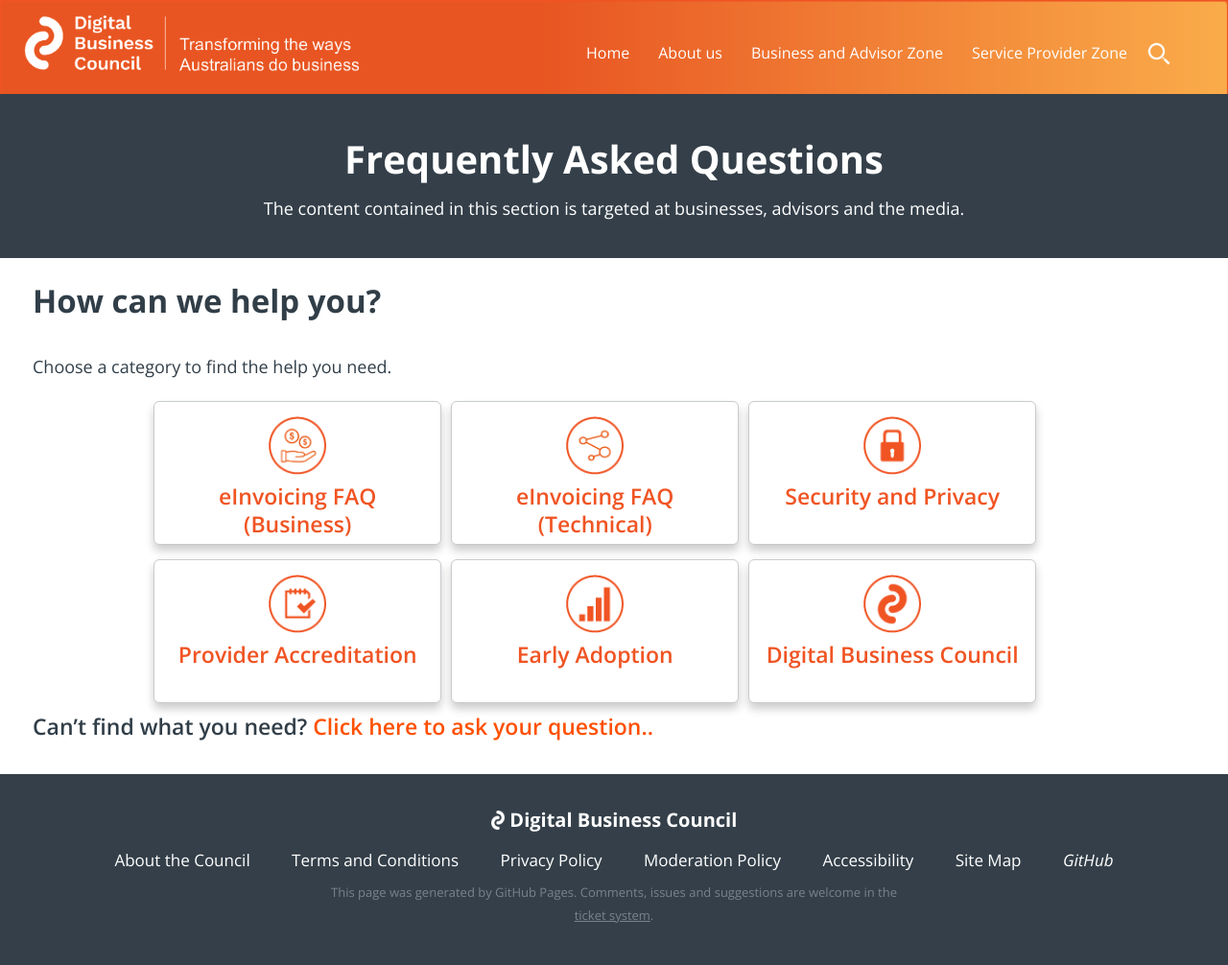
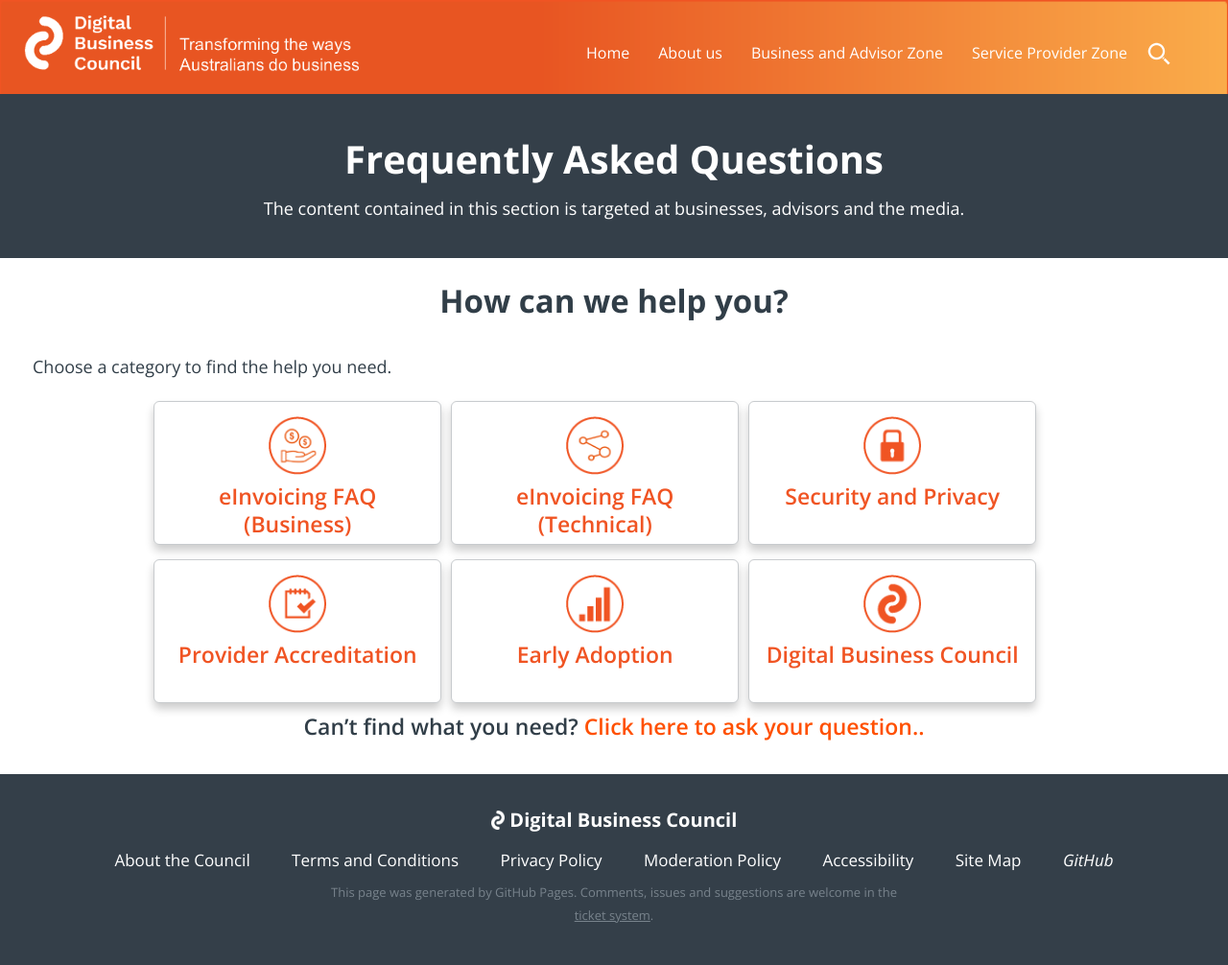
Before and after one commit to Digital-Business-Council/Digital-Business-Council.github.io, a Jekyll site: the page built from pages/business-zone/blogs/faq-landing-page.md, in a window 1280 px wide. Shown: the whole page at 96% size. Built offline with Jekyll 4.4.1, drawn with Linux system fonts in a browser that asks for light colours.

Commit message:
Update _content.scss

```diff
--- a/_sass/_content.scss
+++ b/_sass/_content.scss
@@ -17,6 +17,10 @@
 		img{
 			float:none;
 		}
+	}
+
+	.page-content-faq{
+		text-align:center;
 	}
 
   .home{
```
